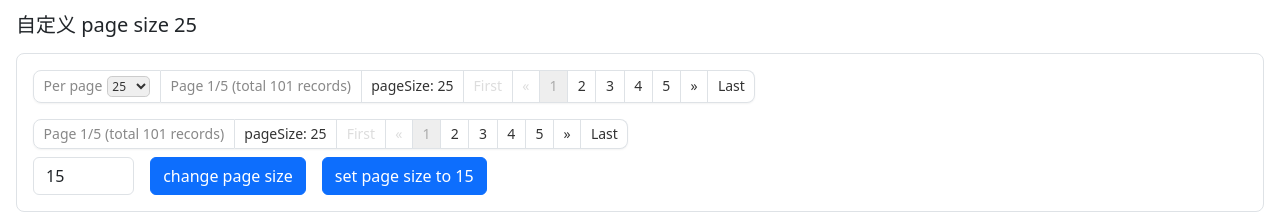
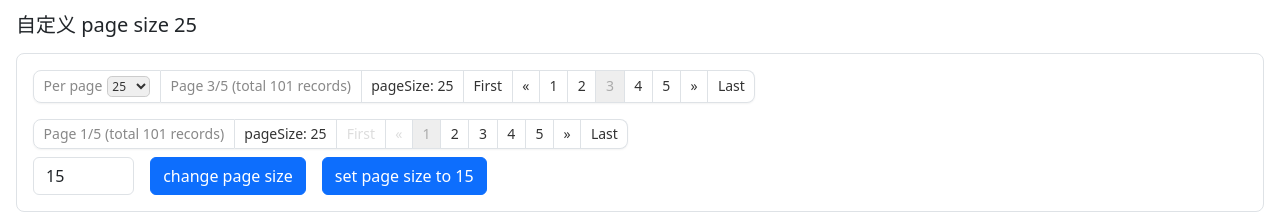
Before and after one commit to TerryZ/v-page, a Vue app: page / in a window 1280 px wide. Shown: the part 713-927 px from the top of the page. Built offline with nearby package versions, Linux system fonts and the light colour scheme.

Commit message:
chore: 添加样式转换工具库

```diff
--- a/examples/ExamplesIndex.vue
+++ b/examples/ExamplesIndex.vue
@@ -13,6 +13,7 @@ const align = ref('left')
 const refPage = ref()
 const size = ref(25)
 const inputPageSize = ref(15)
+const pageSizeCurrent = ref(3)
 
 function pagePhotoChange (pInfo) {
   // console.log(pInfo);
@@ -111,6 +112,7 @@ function pageChange (data) {
         border
         display-all
         :total-row="101"
+        v-model="pageSizeCurrent"
         v-model:page-size="size"
         @change="pageChange"
         class="mb-3"
--- a/tsconfig.json
+++ b/tsconfig.json
@@ -6,6 +6,7 @@
     "moduleResolution": "node",
     "allowJs": true,
     "jsx": "preserve",
+    "jsxImportSource": "vue",
     "paths": {
       "@/*": ["./src/*"]
     }
```
Also changed, not shown: package.json (+5 -3 lines), 1 other file (tests, documents, lock files or other folders).
